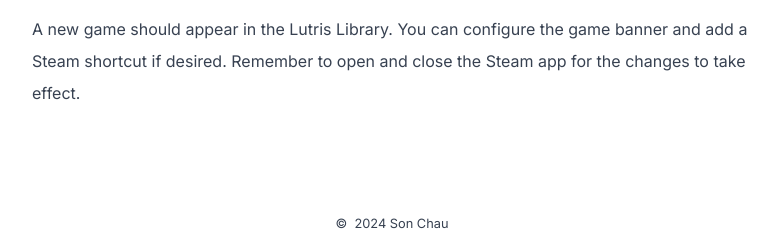
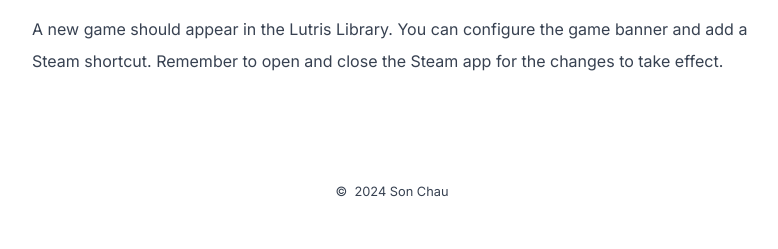
Before and after one commit to SonQBChau/sonqbchau.github.io, an Astro site: page /posts/install-steam-deck in a window 1280 px wide. Shown: the part 2350-2599 px from the top of the page, without its empty margins (248-1026 px from the left). After the commit the page ends 2567 px from the top, so only its background shows below. Built offline with nearby package versions, Linux system fonts and the light colour scheme; Astro itself is replaced by a stand-in of ours.

Commit message:
Update game installation instructions in install-steam-deck.md

```diff
--- a/src/pages/posts/install-steam-deck.md
+++ b/src/pages/posts/install-steam-deck.md
@@ -33,4 +33,4 @@ Before installing any games on Steam Deck, certain software needs to be installe
 - From Game options, select .exe for Main file then click Save
 ![dos2](https://github.com/SonQBChau/sonqbchau.github.io/assets/12553570/cf10248c-205f-49d8-b762-f3a4a56687b5)
 
-A new game should appear in the Lutris Library. You can configure the game banner and add a Steam shortcut if desired. Remember to open and close the Steam app for the changes to take effect.
+A new game should appear in the Lutris Library. You can configure the game banner and add a Steam shortcut. Remember to open and close the Steam app for the changes to take effect.
```
